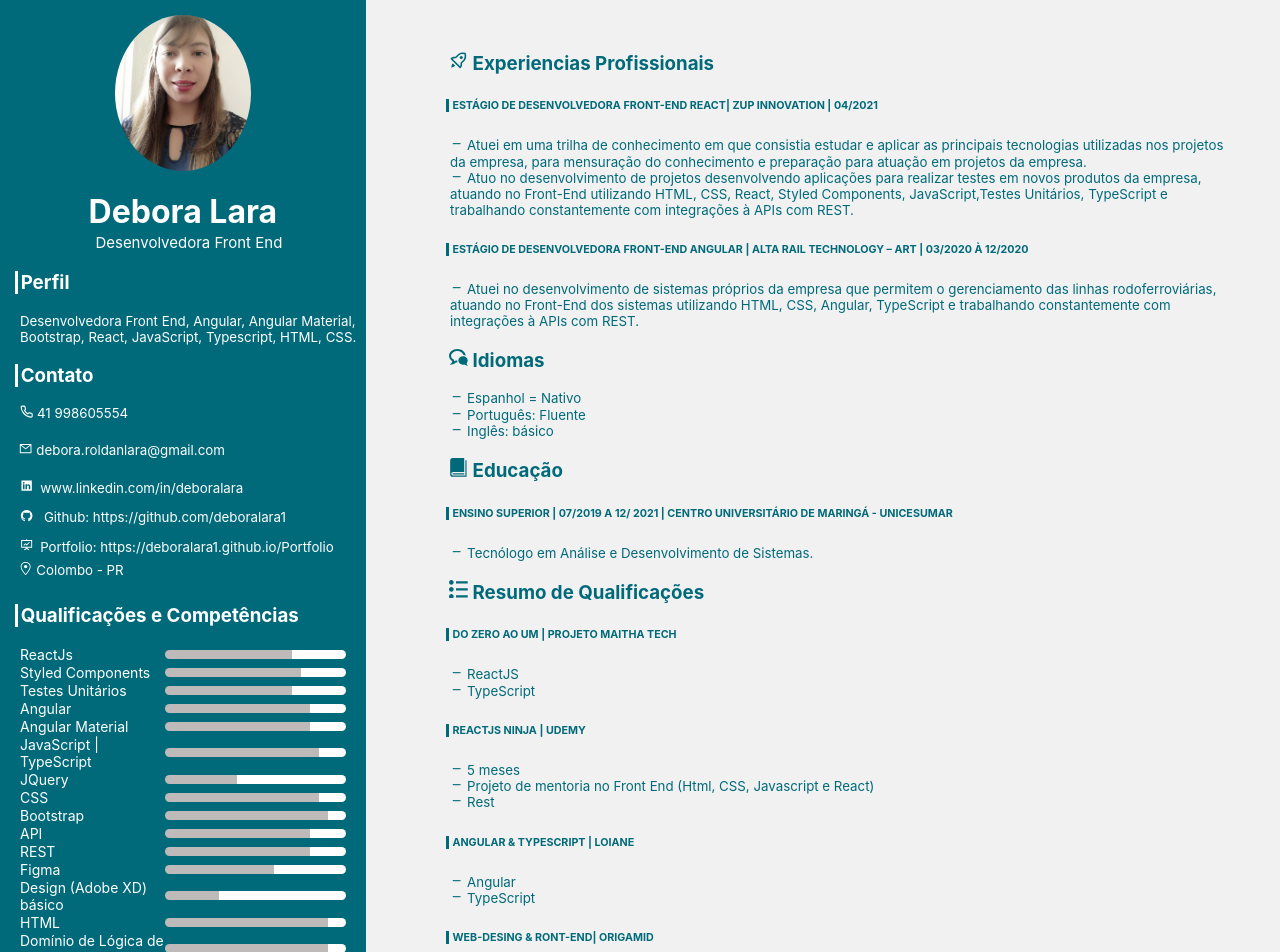
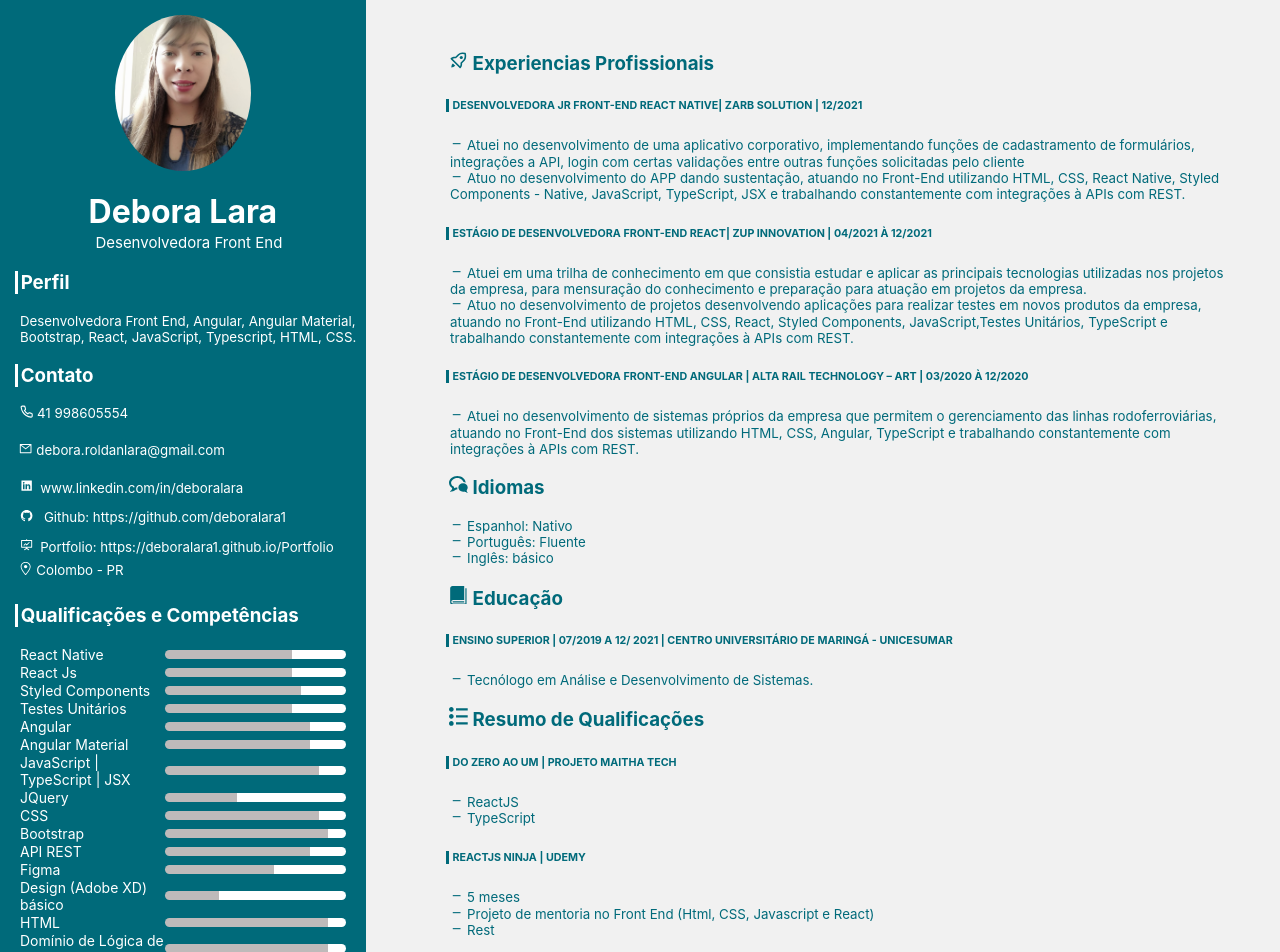
Before and after one commit to DeboraLara1/Curriculo-Debora-Lara, a React (Create React App) app in the folder curriculo/: page / in a window 1280 px wide. Shown: the top 952 px of the page. Built offline with nearby package versions, Linux system fonts and the light colour scheme.

Commit message:
update em conhecimentos e experiencia

```diff
--- a/curriculo/src/App.js
+++ b/curriculo/src/App.js
@@ -2,7 +2,7 @@
 import React from 'react';
 import Styled from './Styled.js';
 import { FiPhone } from "react-icons/fi";
-import {AiOutlineMail, AiFillLinkedin, AiFillGithub, AiOutlineFundProjectionScreen} from 'react-icons/ai';
+import { AiOutlineMail, AiFillLinkedin, AiFillGithub, AiOutlineFundProjectionScreen } from 'react-icons/ai';
 import { BiMinus, BiRocket } from 'react-icons/bi';
 import { ImBook, ImBubbles3, ImList2 } from 'react-icons/im';
 import { GoLocation } from 'react-icons/go';
@@ -25,8 +25,8 @@ export default () => {
           <Styled.P marginLeft fontSize>Desenvolvedora Front End, Angular, Angular Material, Bootstrap, React, JavaScript, Typescript, HTML, CSS. </Styled.P>
 
           <Styled.Perfil borderLeftStyle > Contato </Styled.Perfil>
-          <Styled.P marginLeft fontSize marginBottom><FiPhone  /> 41 998605554 </Styled.P>
-          <Styled.P  fontSize marginBottom padding><AiOutlineMail /> debora.roldanlara@gmail.com </Styled.P>
+          <Styled.P marginLeft fontSize marginBottom><FiPhone /> 41 998605554 </Styled.P>
+          <Styled.P fontSize marginBottom padding><AiOutlineMail /> debora.roldanlara@gmail.com </Styled.P>
           <Styled.P marginLeft fontSize marginBottom><AiFillLinkedin /><a href='https://www.linkedin.com/in/deboralara/' target="_blank" rel="noreferrer">www.linkedin.com/in/deboralara</a>  </Styled.P>
           <Styled.P marginLeft fontSize marginBottom>< AiFillGithub /><a href='https://github.com/deboralara1' target="_blank" rel="noreferrer"> Github: https://github.com/deboralara1 </a></Styled.P>
           <Styled.P marginLeft fontSize marginBotto>< AiOutlineFundProjectionScreen /><a href='https://deboralara1.github.io/Portfolio' target="_blank" rel="noreferrer">Portfolio: https://deboralara1.github.io/Portfolio</a></Styled.P>
@@ -34,74 +34,140 @@ export default () => {
 
           <Styled.Perfil borderLeftStyle > Qualificações e Competências </Styled.Perfil>
 
-            <Styled.DivCompetencias>
-              ReactJs
-              <Styled.Input background="linear-gradient(to right, #bebaba 70%, #ffffff 30%)"/>
-            </Styled.DivCompetencias>
+          <Styled.DivCompetencias>
+            React Native
+            <Styled.Input background="linear-gradient(to right, #bebaba 70%, #ffffff 30%)" />
+          </Styled.DivCompetencias>
 
-          <Styled.DivCompetencias> Styled Components <Styled.Input background="linear-gradient(to right, #bebaba 75%, #ffffff 30%)"/></Styled.DivCompetencias>
-          <Styled.DivCompetencias> Testes Unitários <Styled.Input background="linear-gradient(to right, #bebaba 70%, #ffffff 30%)"/></Styled.DivCompetencias>
-          <Styled.DivCompetencias> Angular <Styled.Input background="linear-gradient(to right, #bebaba 80%, #ffffff 30%)"/></Styled.DivCompetencias>
-          <Styled.DivCompetencias> Angular Material <Styled.Input background="linear-gradient(to right, #bebaba 80%, #ffffff 30%)"/></Styled.DivCompetencias>
-          <Styled.DivCompetencias> JavaScript | TypeScript <Styled.Input background="linear-gradient(to right, #bebaba 85%, #ffffff 30%)"/></Styled.DivCompetencias>
-          <Styled.DivCompetencias> JQuery <Styled.Input background="linear-gradient(to right, #bebaba 40%, #ffffff 30%)"/></Styled.DivCompetencias>
-          <Styled.DivCompetencias> CSS <Styled.Input background="linear-gradient(to right, #bebaba 85%, #ffffff 30%)"/></Styled.DivCompetencias>
-          <Styled.DivCompetencias> Bootstrap <Styled.Input background="linear-gradient(to right, #bebaba 90%, #ffffff 30%)"/></Styled.DivCompetencias>
-          <Styled.DivCompetencias> API <Styled.Input background="linear-gradient(to right, #bebaba 80%, #ffffff 30%)"/></Styled.DivCompetencias>
-          <Styled.DivCompetencias> REST <Styled.Input background="linear-gradient(to right, #bebaba 80%, #ffffff 30%)"/></Styled.DivCompetencias>
-          <Styled.DivCompetencias> Figma <Styled.Input background="linear-gradient(to right, #bebaba 60%, #ffffff 30%)"/></Styled.DivCompetencias>
-          <Styled.DivCompetencias> Design (Adobe XD) básico <Styled.Input background="linear-gradient(to right, #bebaba 30%, #ffffff 30%)"/></Styled.DivCompetencias>
-          <Styled.DivCompetencias> HTML <Styled.Input background="linear-gradient(to right, #bebaba 90%, #ffffff 30%)"/></Styled.DivCompetencias>
-          <Styled.DivCompetencias> Domínio de Lógica de Lirogramação <Styled.Input background="linear-gradient(to right, #bebaba 90%, #ffffff 30%)"/></Styled.DivCompetencias>
-          <Styled.DivCompetencias> Git, GitHub, Gerrit, Jira, Kanban, Trello <Styled.Input background="linear-gradient(to right, #bebaba 80%, #ffffff 30%)"/></Styled.DivCompetencias>
-          <Styled.DivCompetencias marginBottom> Windows e Linux intermediário <Styled.Input background="linear-gradient(to right, #bebaba 70%, #ffffff 30%)"/></Styled.DivCompetencias>
+          <Styled.DivCompetencias>
+            React Js
+            <Styled.Input background="linear-gradient(to right, #bebaba 70%, #ffffff 30%)" />
+          </Styled.DivCompetencias>
+
+          <Styled.DivCompetencias>
+            Styled Components
+            <Styled.Input background="linear-gradient(to right, #bebaba 75%, #ffffff 30%)" />
+          </Styled.DivCompetencias>
+
+          <Styled.DivCompetencias>
+            Testes Unitários
+            <Styled.Input background="linear-gradient(to right, #bebaba 70%, #ffffff 30%)" />
+          </Styled.DivCompetencias>
+
+          <Styled.DivCompetencias>
+            Angular
+            <Styled.Input background="linear-gradient(to right, #bebaba 80%, #ffffff 30%)" />
+          </Styled.DivCompetencias>
+
+          <Styled.DivCompetencias>
+            Angular Material
+            <Styled.Input background="linear-gradient(to right, #bebaba 80%, #ffffff 30%)" />
+          </Styled.DivCompetencias>
+
+          <Styled.DivCompetencias>
+            JavaScript | TypeScript | JSX
+            <Styled.Input background="linear-gradient(to right, #bebaba 85%, #ffffff 30%)" />
+          </Styled.DivCompetencias>
+
+          <Styled.DivCompetencias>
+            JQuery
+            <Styled.Input background="linear-gradient(to right, #bebaba 40%, #ffffff 30%)" />
+          </Styled.DivCompetencias>
+
+          <Styled.DivCompetencias>
+            CSS
+            <Styled.Input background="linear-gradient(to right, #bebaba 85%, #ffffff 30%)" />
+          </Styled.DivCompetencias>
+
+          <Styled.DivCompetencias>
+            Bootstrap
+            <Styled.Input background="linear-gradient(to right, #bebaba 90%, #ffffff 30%)" />
+          </Styled.DivCompetencias>
+
+          <Styled.DivCompetencias>
+            API REST
+            <Styled.Input background="linear-gradient(to right, #bebaba 80%, #ffffff 60%)" />
+          </Styled.DivCompetencias>
+
+          <Styled.DivCompetencias>
+            Figma
+            <Styled.Input background="linear-gradient(to right, #bebaba 60%, #ffffff 30%)" />
+          </Styled.DivCompetencias>
+
+          <Styled.DivCompetencias>
+            Design (Adobe XD) básico
+            <Styled.Input background="linear-gradient(to right, #bebaba 30%, #ffffff 30%)" />
+          </Styled.DivCompetencias>
+
+          <Styled.DivCompetencias>
+            HTML
+            <Styled.Input background="linear-gradient(to right, #bebaba 90%, #ffffff 30%)" />
+          </Styled.DivCompetencias>
+
+          <Styled.DivCompetencias>
+            Domínio de Lógica de Lirogramação
+            <Styled.Input background="linear-gradient(to right, #bebaba 90%, #ffffff 30%)" />
+          </Styled.DivCompetencias>
+
+          <Styled.DivCompetencias>
+            Git, GitHub, Gerrit, Jira, Kanban, Trello
+            <Styled.Input background="linear-gradient(to right, #bebaba 80%, #ffffff 30%)" />
+          </Styled.DivCompetencias>
+
+          <Styled.DivCompetencias marginBottom>
+            Windows e Linux intermediário
+            <Styled.Input background="linear-gradient(to right, #bebaba 70%, #ffffff 30%)" />
+          </Styled.DivCompetencias>
 
         </Styled.Pessoal>
 
         <Styled.Section>
           <Styled.Main>
             <Styled.Perfil><BiRocket /> Experiencias Profissionais </Styled.Perfil>
-            <Styled.H6 borderLeftStyle> ESTÁGIO DE DESENVOLVEDORA FRONT-END REACT| ZUP INNOVATION | 04/2021 </Styled.H6>
-            <Styled.P marginLeft paddingLeft fontSize><BiMinus  /> Atuei em uma trilha de conhecimento em que consistia estudar e aplicar as principais tecnologias utilizadas nos projetos da empresa, para mensuração do conhecimento e preparação para atuação em projetos da empresa. </Styled.P>
-            <Styled.P marginLeft fontSize paddingLeft><BiMinus  /> Atuo no desenvolvimento de projetos desenvolvendo aplicações para realizar testes em novos produtos da empresa, atuando no Front-End utilizando HTML, CSS, React, Styled Components, JavaScript,Testes Unitários, TypeScript e trabalhando constantemente com integrações à APIs com REST. </Styled.P>
+            <Styled.H6 borderLeftStyle> DESENVOLVEDORA JR FRONT-END REACT NATIVE| ZARB SOLUTION | 12/2021 </Styled.H6>
+            <Styled.P marginLeft paddingLeft fontSize><BiMinus /> Atuei no desenvolvimento de uma aplicativo corporativo, implementando funções de cadastramento de formulários, integrações a API, login com certas validações entre outras funções solicitadas pelo cliente </Styled.P>
+            <Styled.P marginLeft fontSize paddingLeft><BiMinus /> Atuo no desenvolvimento do APP dando  sustentação, atuando no Front-End utilizando HTML, CSS, React Native, Styled Components - Native, JavaScript, TypeScript, JSX e trabalhando constantemente com integrações à APIs com REST. </Styled.P>
+            <Styled.H6 borderLeftStyle> ESTÁGIO DE DESENVOLVEDORA FRONT-END REACT| ZUP INNOVATION | 04/2021  À 12/2021</Styled.H6>
+            <Styled.P marginLeft paddingLeft fontSize><BiMinus /> Atuei em uma trilha de conhecimento em que consistia estudar e aplicar as principais tecnologias utilizadas nos projetos da empresa, para mensuração do conhecimento e preparação para atuação em projetos da empresa. </Styled.P>
+            <Styled.P marginLeft fontSize paddingLeft><BiMinus /> Atuo no desenvolvimento de projetos desenvolvendo aplicações para realizar testes em novos produtos da empresa, atuando no Front-End utilizando HTML, CSS, React, Styled Components, JavaScript,Testes Unitários, TypeScript e trabalhando constantemente com integrações à APIs com REST. </Styled.P>
             <Styled.H6 borderLeftStyle> ESTÁGIO DE DESENVOLVEDORA FRONT-END ANGULAR | ALTA RAIL TECHNOLOGY – ART | 03/2020 À 12/2020 </Styled.H6>
-            <Styled.P marginLeft fontSize paddingLeft><BiMinus  /> Atuei no desenvolvimento de sistemas próprios da empresa que permitem o gerenciamento das linhas rodoferroviárias, atuando no Front-End dos sistemas utilizando HTML, CSS, Angular, TypeScript e trabalhando constantemente com integrações à APIs com REST. </Styled.P>
+            <Styled.P marginLeft fontSize paddingLeft><BiMinus /> Atuei no desenvolvimento de sistemas próprios da empresa que permitem o gerenciamento das linhas rodoferroviárias, atuando no Front-End dos sistemas utilizando HTML, CSS, Angular, TypeScript e trabalhando constantemente com integrações à APIs com REST. </Styled.P>
 
             <Styled.Perfil><ImBubbles3 /> Idiomas </Styled.Perfil>
-            <Styled.P marginLeft fontSize paddingLeft><BiMinus  /> Espanhol = Nativo </Styled.P>
-            <Styled.P marginLeft fontSize paddingLeft><BiMinus  /> Português: Fluente </Styled.P>
-            <Styled.P marginLeft fontSize paddingLeft><BiMinus  /> Inglês: básico </Styled.P>
+            <Styled.P marginLeft fontSize paddingLeft><BiMinus /> Espanhol: Nativo </Styled.P>
+            <Styled.P marginLeft fontSize paddingLeft><BiMinus /> Português: Fluente </Styled.P>
+            <Styled.P marginLeft fontSize paddingLeft><BiMinus /> Inglês: básico </Styled.P>
 
             <Styled.Perfil><ImBook /> Educação </Styled.Perfil>
             <Styled.H6 borderLeftStyle> ENSINO SUPERIOR | 07/2019 A 12/ 2021 | CENTRO UNIVERSITÁRIO DE MARINGÁ - UNICESUMAR </Styled.H6>
-            <Styled.P marginLeft fontSize paddingLeft><BiMinus  /> Tecnólogo em Análise e Desenvolvimento de Sistemas. </Styled.P>
+            <Styled.P marginLeft fontSize paddingLeft><BiMinus /> Tecnólogo em Análise e Desenvolvimento de Sistemas. </Styled.P>
 
 
             <Styled.Perfil><ImList2 /> Resumo de Qualificações </Styled.Perfil>
             <Styled.H6 borderLeftStyle> DO ZERO AO UM | PROJETO MAITHA TECH </Styled.H6>
-            <Styled.P marginLeft fontSize paddingLeft><BiMinus  /> ReactJS </Styled.P>
-            <Styled.P marginLeft fontSize paddingLeft><BiMinus  /> TypeScript </Styled.P>
+            <Styled.P marginLeft fontSize paddingLeft><BiMinus /> ReactJS </Styled.P>
+            <Styled.P marginLeft fontSize paddingLeft><BiMinus /> TypeScript </Styled.P>
 
             <Styled.H6 borderLeftStyle> REACTJS NINJA | UDEMY </Styled.H6>
-            <Styled.P marginLeft fontSize paddingLeft><BiMinus  /> 5 meses </Styled.P>
-            <Styled.P marginLeft fontSize paddingLeft><BiMinus  /> Projeto de mentoria no Front End (Html, CSS, Javascript e React) </Styled.P>
-            <Styled.P marginLeft fontSize paddingLeft><BiMinus  /> Rest </Styled.P>
+            <Styled.P marginLeft fontSize paddingLeft><BiMinus /> 5 meses </Styled.P>
+            <Styled.P marginLeft fontSize paddingLeft><BiMinus /> Projeto de mentoria no Front End (Html, CSS, Javascript e React) </Styled.P>
+            <Styled.P marginLeft fontSize paddingLeft><BiMinus /> Rest </Styled.P>
 
             <Styled.H6 borderLeftStyle> ANGULAR & TYPESCRIPT | LOIANE </Styled.H6>
-            <Styled.P marginLeft fontSize paddingLeft><BiMinus  /> Angular </Styled.P>
-            <Styled.P marginLeft fontSize paddingLeft><BiMinus  /> TypeScript </Styled.P>
+            <Styled.P marginLeft fontSize paddingLeft><BiMinus /> Angular </Styled.P>
+            <Styled.P marginLeft fontSize paddingLeft><BiMinus /> TypeScript </Styled.P>
 
             <Styled.H6 borderLeftStyle> WEB-DESING & RONT-END| ORIGAMID </Styled.H6>
-            <Styled.P marginLeft fontSize paddingLeft><BiMinus  /> HTML, CSS </Styled.P>
-            <Styled.P marginLeft fontSize paddingLeft><BiMinus  /> JavaScript, JQuery </Styled.P>
-            <Styled.P marginLeft fontSize paddingLeft><BiMinus  /> Design (Adobe XD) </Styled.P>
+            <Styled.P marginLeft fontSize paddingLeft><BiMinus /> HTML, CSS </Styled.P>
+            <Styled.P marginLeft fontSize paddingLeft><BiMinus /> JavaScript, JQuery </Styled.P>
+            <Styled.P marginLeft fontSize paddingLeft><BiMinus /> Design (Adobe XD) </Styled.P>
 
             <Styled.H6 borderLeftStyle> CURSO EM VÍDEO | YOUTUBE </Styled.H6>
-            <Styled.P marginLeft fontSize paddingLeft><BiMinus  /> Lógica de programação </Styled.P>
-            <Styled.P marginLeft fontSize paddingLeft><BiMinus  /> JavaScript </Styled.P>
+            <Styled.P marginLeft fontSize paddingLeft><BiMinus /> Lógica de programação </Styled.P>
+            <Styled.P marginLeft fontSize paddingLeft><BiMinus /> JavaScript </Styled.P>
 
             <Styled.H6 borderLeftStyle> GIT E GITHUB | UDEMY </Styled.H6>
-            <Styled.P marginLeft fontSize paddingLeft><BiMinus  /> Git e Github para iniciantes </Styled.P>
+            <Styled.P marginLeft fontSize paddingLeft><BiMinus /> Git e Github para iniciantes </Styled.P>
 
 
 
```
